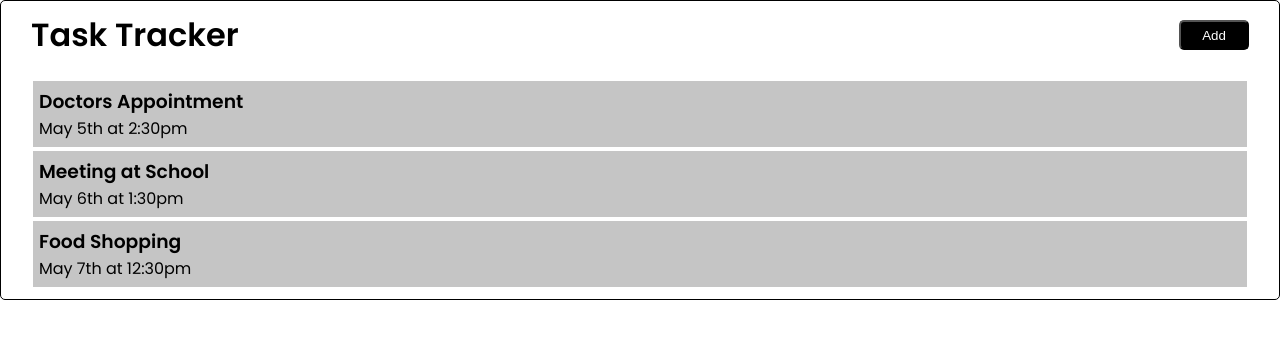
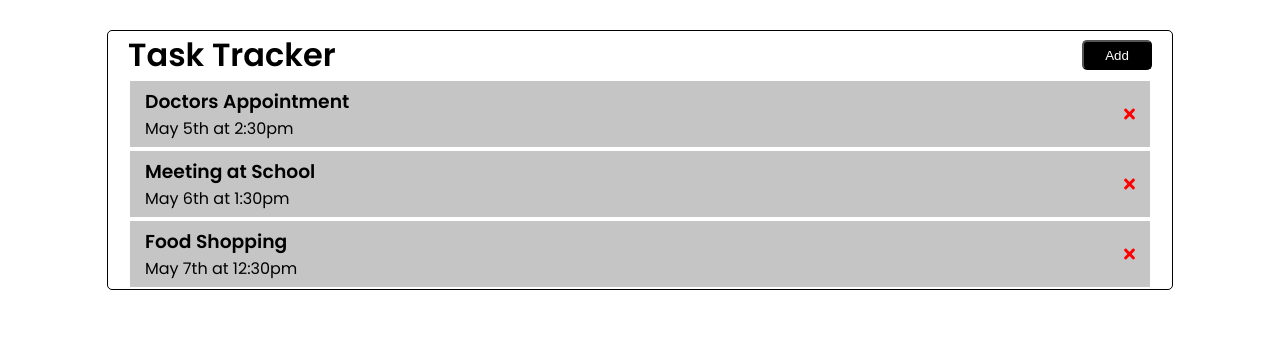
Before and after one commit to Tura-lab/angular-dummy1, an Angular app: page / in a window 1280 px wide. Shown: the top 338 px of the page. Built offline with nearby package versions, Linux system fonts and the light colour scheme.

Commit message:
6 files modified

```diff
--- a/package.json
+++ b/package.json
@@ -24,7 +24,9 @@
     "zone.js": "^0.12.0",
     "@fortawesome/angular-fontawesome": "^0.5.0",
     "@fortawesome/fontawesome-svg-core": "^1.2.21",
-    "@fortawesome/free-solid-svg-icons": "^5.12.1"
+    "@fortawesome/free-solid-svg-icons": "^5.12.1",
+    "@fortawesome/free-brands-svg-icons": "^5.12.1",
+    "@fortawesome/free-regular-svg-icons": "^5.12.1"
   },
   "devDependencies": {
     "@angular-devkit/build-angular": "^14.0.0",
--- a/src/app/app.component.css
+++ b/src/app/app.component.css
@@ -3,15 +3,13 @@
 * {
   font-family: 'Poppins', sans-serif;
   margin : 10px;
-  padding: 0;
 }
 
 .container {
+  width: 80%;
   padding: 0 20px;
-  display: flex;
   flex-direction: column;
-  justify-content: center;
-  margin: 0 auto;
+  margin: 30px auto;
   border: 1px solid;
   border-radius: 5px;
 }
--- a/src/app/app.module.ts
+++ b/src/app/app.module.ts
@@ -8,10 +8,11 @@ import { HeaderComponent } from './components/header/header.component';
 import { ButtonComponent } from './components/button/button.component';
 import { TasksComponent } from './components/tasks/tasks.component';
 import { TaskItemComponent } from './components/task-item/task-item.component';
+import { FontAwesomeModule } from '@fortawesome/angular-fontawesome';
 
 
 @NgModule({
-  imports:      [ BrowserModule, FormsModule ],
+  imports:      [ BrowserModule, FormsModule, FontAwesomeModule ],
   declarations: [ AppComponent, HelloComponent, HeaderComponent, ButtonComponent, TasksComponent, TaskItemComponent ],
   bootstrap:    [ AppComponent ]
 })
--- a/src/app/components/task-item/task-item.component.css
+++ b/src/app/components/task-item/task-item.component.css
@@ -1,5 +1,8 @@
 .task {
   background-color: rgb(197, 197, 197);
   margin: 2px;
-  padding: 6px;
+  padding: 6px 15px;
+  display: flex;
+  justify-content: space-between;
+  align-items: center;
 }
--- a/src/app/components/task-item/task-item.component.html
+++ b/src/app/components/task-item/task-item.component.html
@@ -1,4 +1,7 @@
 <div class="task">
-  <h3>{{ task.text }}</h3>
-  <p>{{ task.day }}</p>
+  <div class="left-side">
+    <h3>{{ task.text }}</h3>
+    <p>{{ task.day }}</p>
+  </div>
+  <fa-icon [ngStyle]="{'color': 'red', 'cursor': 'pointer'}" [icon]="faTimes"></fa-icon>
 </div>
--- a/src/app/components/task-item/task-item.component.ts
+++ b/src/app/components/task-item/task-item.component.ts
@@ -1,5 +1,6 @@
 import { Component, OnInit, Input } from '@angular/core';
 import { Task } from '../../Task'
+import { faTimes } from '@fortawesome/free-solid-svg-icons';
 
 @Component({
   selector: 'app-task-item',
@@ -8,6 +9,8 @@ import { Task } from '../../Task'
 })
 export class TaskItemComponent implements OnInit {
 
+  faTimes = faTimes;
+
   @Input() task: Task
 
   constructor() {}
```
